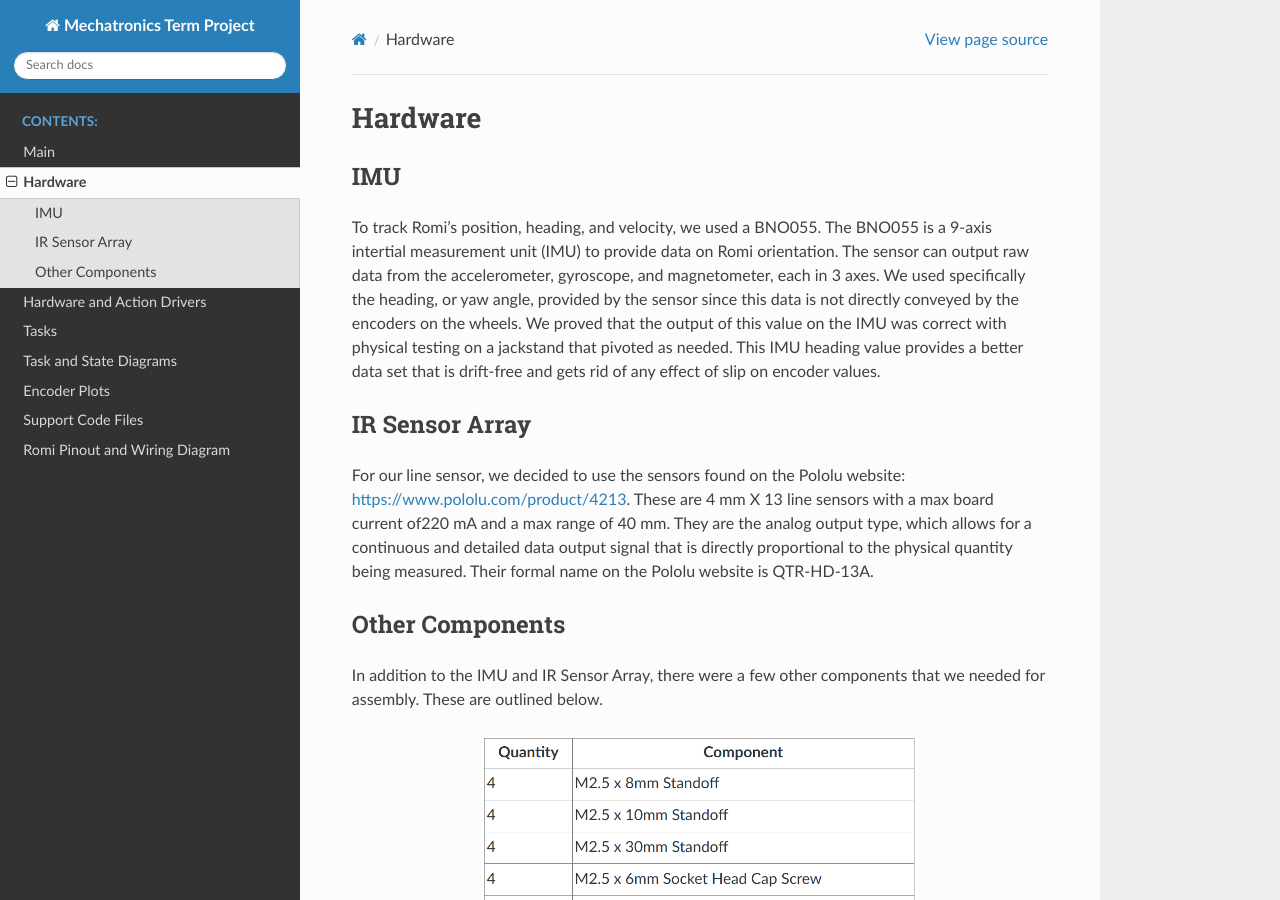
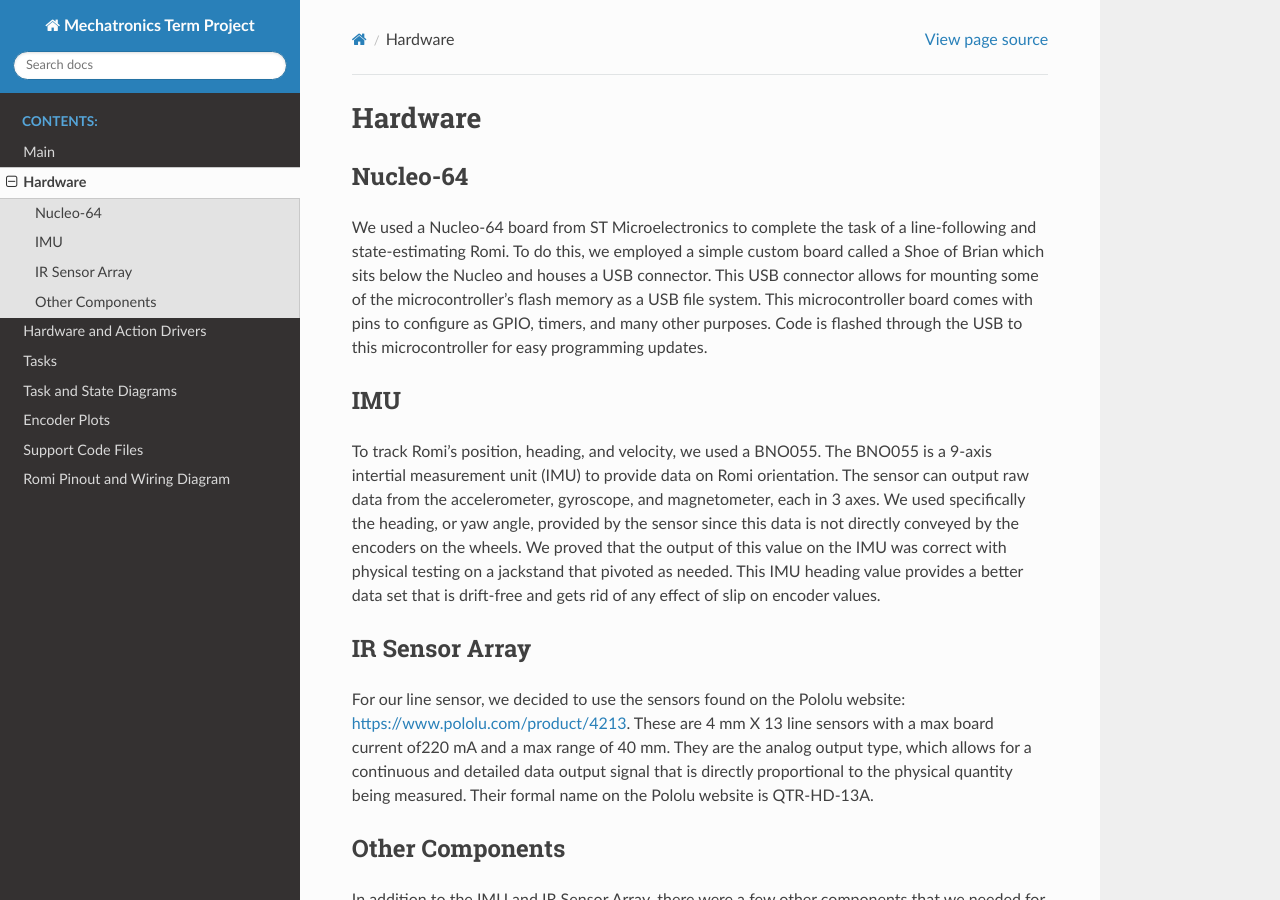
Before and after one commit to emmicayer/Mechatronics-Repository, a Sphinx documentation site: the page built from docs/hardware.rst, in a window 1280 px wide and 900 px high. Built offline with Sphinx 7.4.7 and the Read the Docs theme 3.1.0, drawn with Linux system fonts in a browser that asks for light colours.

Commit message:
Update hardware.rst

```diff
--- a/docs/hardware.rst
+++ b/docs/hardware.rst
@@ -3,6 +3,10 @@
 Hardware
 =============
 
+Nucleo-64
+----
+
+We used a Nucleo-64 board from ST Microelectronics to complete the task of a line-following and state-estimating Romi. To do this, we employed a simple custom board called a Shoe of Brian which sits below the Nucleo and houses a USB connector. This USB connector allows for mounting some of the microcontroller's flash memory as a USB file system. This microcontroller board comes with pins to configure as GPIO, timers, and many other purposes. Code is flashed through the USB to this microcontroller for easy programming updates.
 
 IMU
 ----
```
